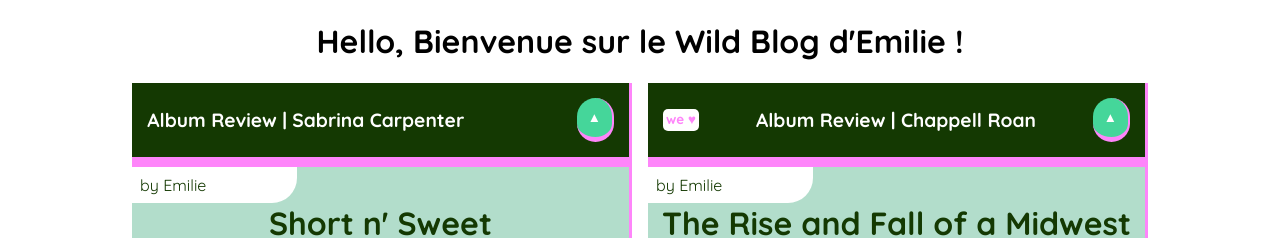
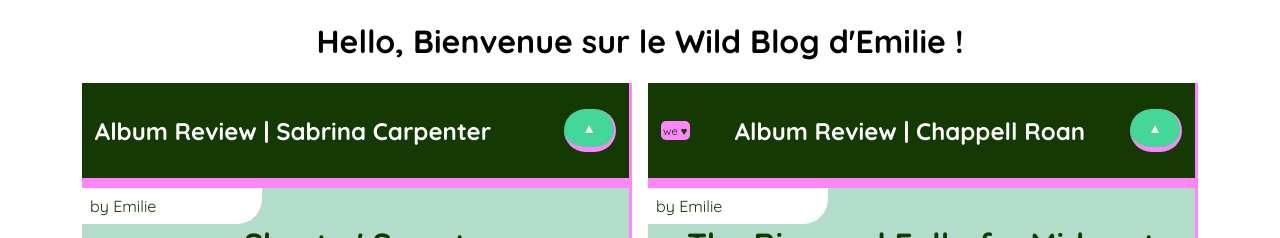
Before and after one commit to EmilieLgt/wild-blog, an Angular app: page / in a window 1280 px wide. Shown: the top 238 px of the page. Built offline with nearby package versions, Linux system fonts and the light colour scheme.

Commit message:
add condition for showing  comments

```diff
--- a/src/app/article-component/article-component.component.html
+++ b/src/app/article-component/article-component.component.html
@@ -2,19 +2,21 @@
   <!-- loop pour les articles (pas trouvé comment loop sur l'id pour l'instant) -->
   @for (art of article; track $index) {
   <div class="whole-article">
-    <h2>
+    <div class="title-article">
       <!--  condition : si un article a + de 150 likes la div apparait  -->
       @if (art.likes > 150) {
       <div class="heart">we ♥</div>
       }
-      {{ art.title }}
+      <h2>
+        {{ art.title }}
+      </h2>
       <!--  boutton pour afficher ou non l'article  -->
       <button (click)="togglePublication(art.id)">
-        {{ art.isPublished ? "&#x25b2;" : "&#x25bc;" }}
+        {{ art.isPublished ? "▲" : "▼" }}
       </button>
-    </h2>
-    <!--  attribute directive : changement de classe  en fonction de la valeur de isPublished  -->
-    <div [ngStyle]="getCard(art.isPublished)">
+    </div>
+    <!--  attribute directive : changement de classe  en fonction de la valeur de isPublished (fait apparaitre ou disparaitre contenu de l'article) -->
+    <div class="article-text" [ngStyle]="getCard(art.isPublished)">
       <p class="author">by {{ art.author }}</p>
       <h3>{{ art.description }}</h3>
       <div class="article-content">
@@ -41,9 +43,13 @@
           type="text"
           [(ngModel)]="art.comment"
           placeholder="Type your comment here !"
+          (input)="toggleComments(art.id)"
         />
         <h5>Comments</h5>
+        <!--condition pour ne faire apparaitre les commentaire que si l'utilisateur tape dans l'input-->
+        @if (art.isCommented) {
         <p>{{ art.comment }}</p>
+        }
       </div>
     </div>
   </div>
--- a/src/app/article-component/article-component.component.scss
+++ b/src/app/article-component/article-component.component.scss
@@ -16,19 +16,11 @@
 // whole card
 .whole-article {
   font-family: quicksand;
-  width: 500px;
+  width: 550px;
 }
 
 // title
-.heart {
-  color: $contrast-color;
-  background-color: white;
-  border-radius: 5px;
-  text-align: center;
-  font-size: 0.7em;
-  padding: 0.2em;
-}
-h2 {
+.title-article {
   display: flex;
   flex-direction: row;
   justify-content: space-between;
@@ -37,9 +29,17 @@
   color: $white;
   padding: 0.8em;
   margin: 0;
-  font-size: 1.2em;
   border-bottom: 10px solid $contrast-color;
   border-right: 3px solid $contrast-color;
+
+  .heart {
+    color: $first-color;
+    background-color: $contrast-color;
+    border-radius: 5px;
+    text-align: center;
+    font-size: 0.7em;
+    padding: 0.2em;
+  }
 
   button {
     border-bottom: 5px solid $contrast-color;
@@ -47,6 +47,7 @@
     border-left: none;
     border-right: 2px solid $contrast-color;
     border-radius: 25px;
+    width: 10%;
     padding: 0.8em;
     background-color: $third-color;
     font-family: quicksand;
@@ -56,26 +57,24 @@
 }
 
 // card content
+.article-text {
+  background-color: $light-color;
+  border-bottom: 10px solid $contrast-color;
+  border-right: 3px solid $contrast-color;
   h3 {
     color: $first-color;
     font-size: 2em;
     margin: auto;
     text-align: center;
   }
-
   .author {
     color: $first-color;
     padding: 0.5em;
     width: 30%;
     border-radius: 0 0 25px;
     background-color: $white;
-
     margin: 0;
   }
-img {
-  height: 150px;
-}
-
   .article-content {
     display: flex;
     flex-direction: row;
@@ -84,6 +83,11 @@
       background-color: $white;
       padding: 1em;
       margin: 0;
+    }
+  }
+
+  img {
+    height: 150px;
   }
 }
 
--- a/src/app/article-component/article-component.component.ts
+++ b/src/app/article-component/article-component.component.ts
@@ -1,19 +1,8 @@
 import { Component } from '@angular/core';
 import { FormsModule } from '@angular/forms';
 import { CommonModule } from '@angular/common';
-
-interface Article {
-  id: number;
-  title: string;
-  author: string;
-  description: string;
-  content: string;
-  image: string;
-  isPublished: boolean;
-  comment: string;
-  likes: number;
-  isLiked: boolean;
-}
+import { Article } from '../models/Article';
+import { transition } from '@angular/animations';
 
 @Component({
   selector: 'app-article-component',
@@ -36,6 +25,7 @@
       comment: '',
       likes: 150,
       isLiked: false,
+      isCommented: false,
     },
     {
       id: 1,
@@ -50,6 +40,7 @@
       comment: '',
       likes: 180,
       isLiked: false,
+      isCommented: false,
     },
     {
       id: 2,
@@ -63,6 +54,7 @@
       comment: '',
       likes: 80,
       isLiked: false,
+      isCommented: false,
     },
     {
       id: 3,
@@ -77,9 +69,16 @@
       comment: '',
       likes: 120,
       isLiked: false,
+      isCommented: false,
     },
   ];
 
+  // sert à afficher la section commentaire si l'input est rempli
+  toggleComments(index: number): void {
+    if (this.article[index].comment.length > 0) {
+      this.article[index].isCommented = true;
+    }
+  }
   // ajout d'un like au compteur & passe isLiked à true
   addLike(index: number): void {
     this.article[index].likes += 1;
@@ -92,12 +91,10 @@
   // style à appliquer à la carte si elle est publiée ou non
   getCard(isPublished: boolean) {
     return {
-      'background-color': 'rgb(178, 221, 203)',
-      'border-bottom': '10px solid #fe85fa',
-      'border-right': '3px solid #fe85fa',
       'max-height': isPublished ? '1000px' : '0',
       opacity: isPublished ? '1' : '0',
       overflow: 'hidden',
+      transition: 'all 0.2s ease',
     };
   }
 }
--- /dev/null
+++ b/src/app/models/Article.ts
@@ -0,0 +1,13 @@
+export interface Article {
+  id: number;
+  title: string;
+  author: string;
+  description: string;
+  content: string;
+  image: string;
+  isPublished: boolean;
+  comment: string;
+  likes: number;
+  isLiked: boolean;
+  isCommented: boolean;
+}
```
Lines whose indentation alone changed are shown as unchanged.
